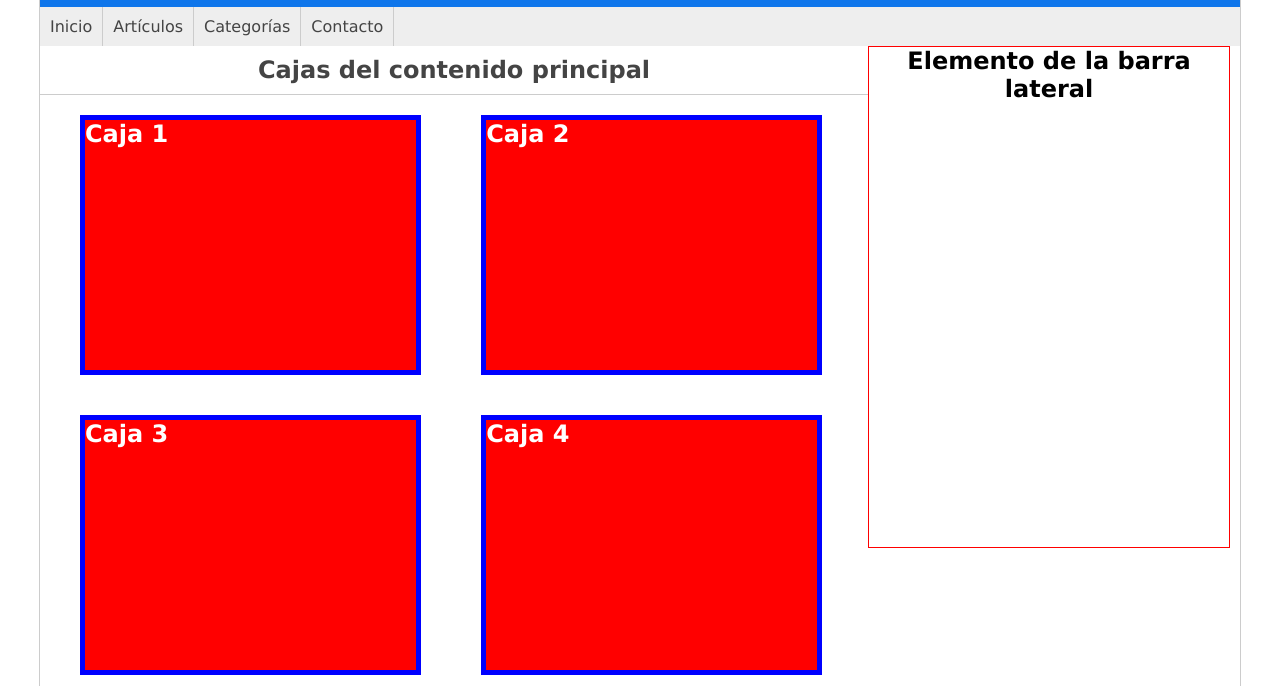
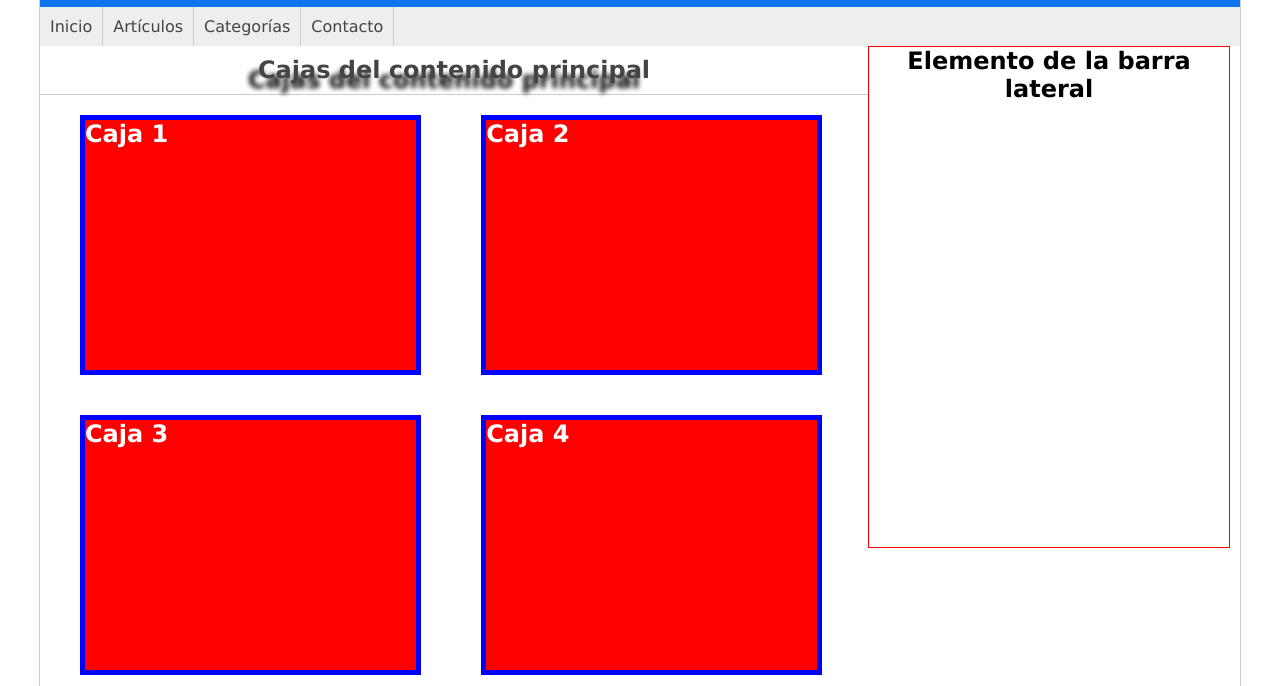
Before and after one commit to jmlocke1/CSS-Master, a plain HTML site: page aprendiendo-css/05-ejercicio/index.html in a window 1280 px wide. Shown: the part 114-800 px from the top of the page. Drawn offline with Linux system fonts and the light colour scheme.

Commit message:
Comienzo de somb

```diff
--- a/aprendiendo-css/05-ejercicio/styles.css
+++ b/aprendiendo-css/05-ejercicio/styles.css
@@ -85,6 +85,7 @@ Ejercicio completo con HTML y CSS
     border-bottom: 1px solid #ccc;
     padding: 10px;
     color: #444;
+    text-shadow: -10px 10px 5px black;
 }
 #contenido .caja{
     width: 40%;
```
